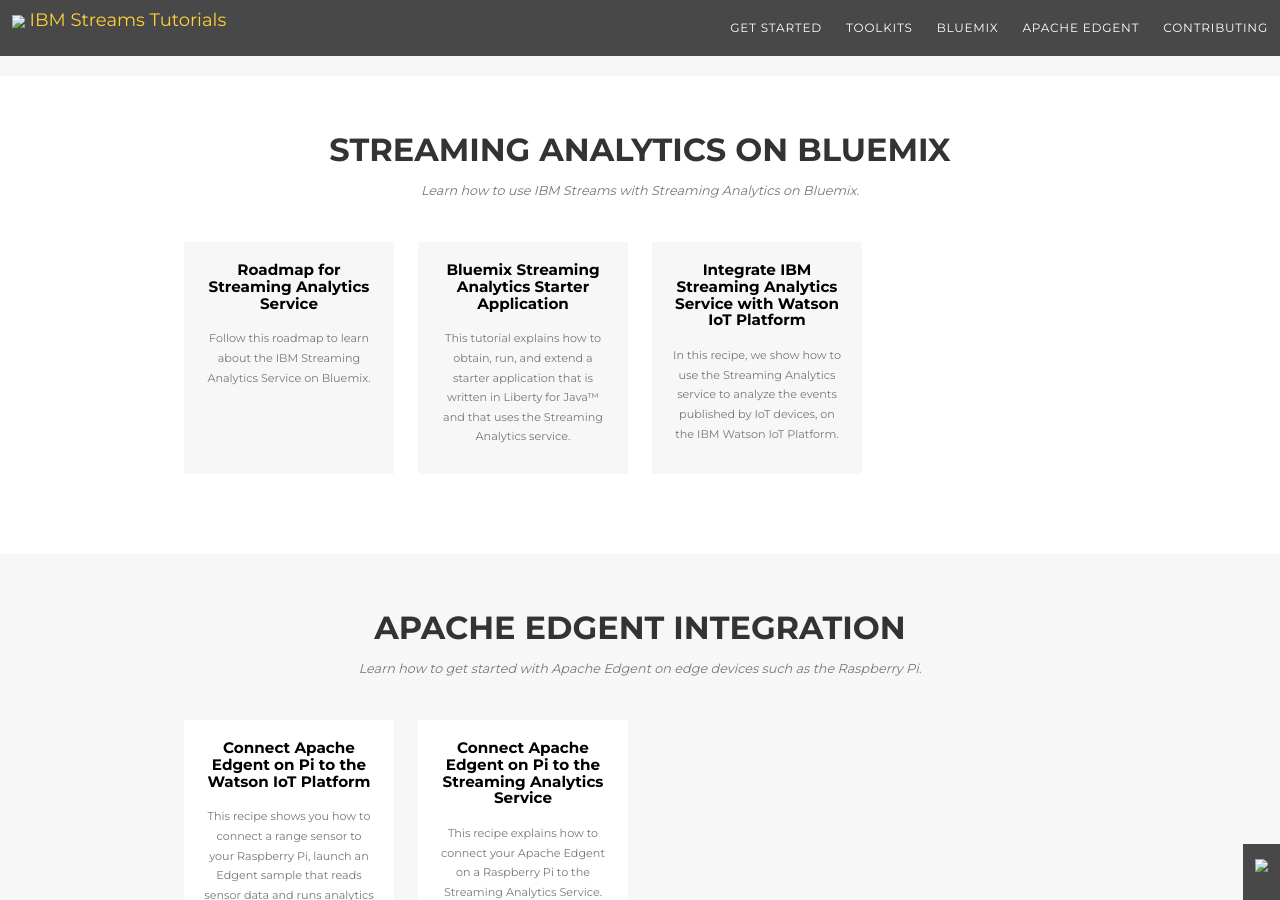
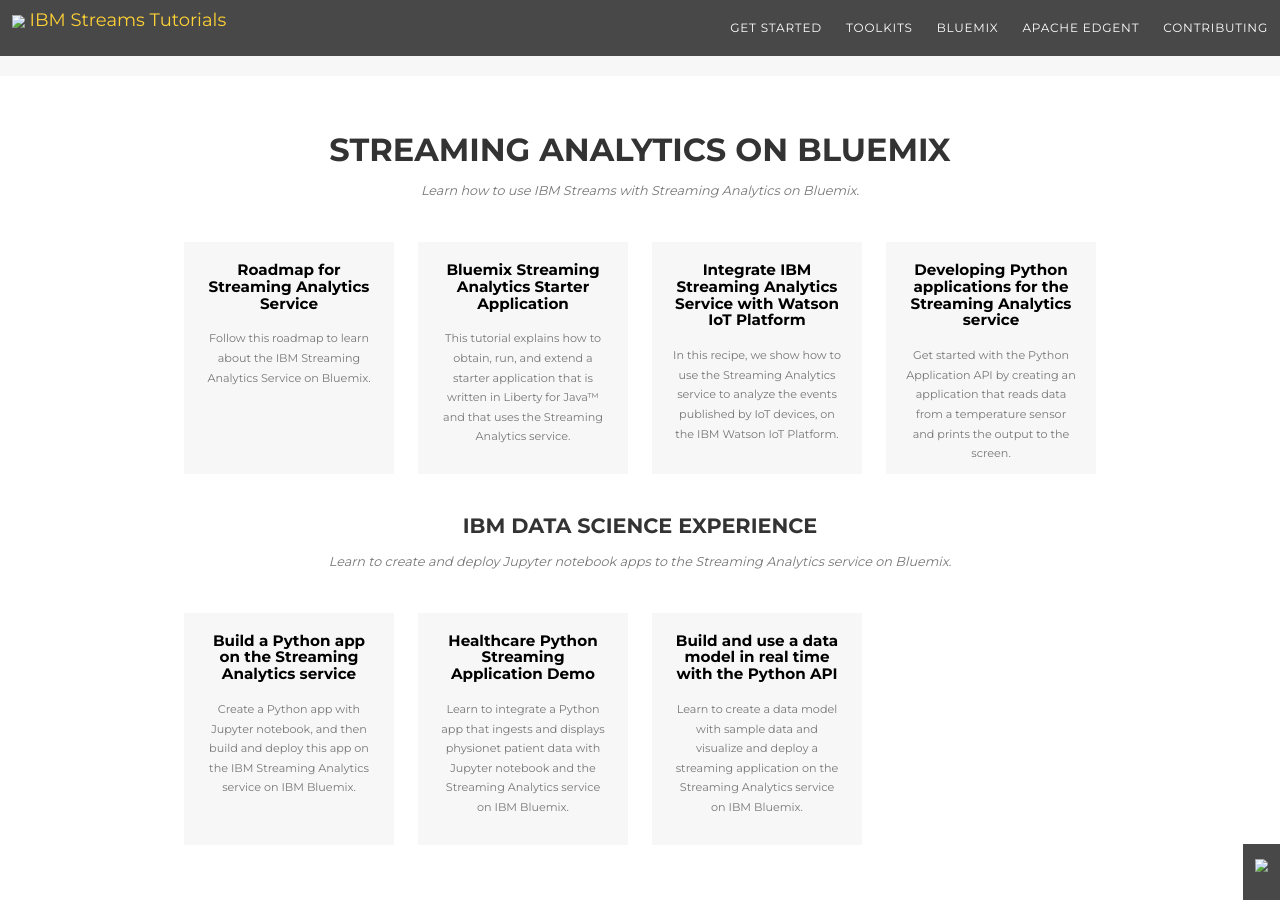
Before and after one commit to IBMStreams/tutorials, a Jekyll site: the page built from _posts/getStarted/2014-07-18-project-6.markdown, in a window 1280 px wide and 900 px high, scrolled down 1828 px. Built offline with Jekyll 4.4.1, drawn with Linux system fonts in a browser that asks for light colours; nearby versions of some CDN libraries; some web fonts are replaced.

Commit message:
Update Python API link and add article and new subsection to Bluemix category

```diff
--- a/_includes/bluemix.html
+++ b/_includes/bluemix.html
@@ -26,6 +26,30 @@
                 </div>
             </div>
         {% endfor %}
+
+        <div class="row">
+            <div class="col-md-12 text-center">
+                <h3 class="section-heading">IBM Data Science Experience</h3>
+                <h3 class="section-subheading text-muted">Learn to create and deploy Jupyter notebook apps to the Streaming Analytics service on Bluemix.</h3>
+            </div>
+        </div>
+        {% for post in site.categories.dsx reversed %}
+            <div class="col-lg-3 col-sm-6 portfolio-item">
+                <a target="_blank" href="{{ post.imgURL }}" class="portfolio-link">
+                    <div class="portfolio-hover">
+                        <div class="portfolio-hover-content">
+                            <i class="fa fa-external-link fa-3x"></i>
+                        </div>
+                    </div>
+                    <img src="img/dsx/{{ post.thumbnail }}" class="img-responsive" alt="">
+                </a>
+                <div class="portfolio-caption bg-light-gray bluemix">
+                    <h4><a target="_blank" href="{{ post.imgURL }}">{{ post.title }}</a></h4>
+                    <br />
+                    <p class="text-muted">{{ post.subtitle }}</p>
+                </div>
+            </div>
+        {% endfor %}
         </div>
     </div>
 </section>
--- a/_posts/getStarted/2014-07-18-project-6.markdown
+++ b/_posts/getStarted/2014-07-18-project-6.markdown
@@ -3,7 +3,7 @@
 subtitle: This guide covers the high-level concepts of streaming application development with Python and walks you through creating a sample application.
 layout: default
 category: getStarted
-imgURL: https://ibmstreams.github.io/streamsx.documentation/docs/4.2/python/python-appapi-devguide/
+imgURL: http://ibmstreams.github.io/streamsx.documentation/docs/latest/python/python-appapi-devguide/
 thumbnail: python-app-api-dev-guide.png
 alt: image-alt
 ---
```
Also changed, not shown: _posts/bluemix/2014-07-18-project-4.markdown (added, +9 -0 lines), _posts/dsx/2014-07-18-project-1.markdown (added, +9 -0 lines), _posts/dsx/2014-07-18-project-2.markdown (added, +9 -0 lines), _posts/dsx/2014-07-18-project-3.markdown (added, +9 -0 lines), img/bluemix/python-app-api-dev-guide.png (added), img/dsx/build-and-use-data-model-with-python.png (added), img/dsx/build-python-app.png (added), img/dsx/healthcare-diagram.jpg (added).
